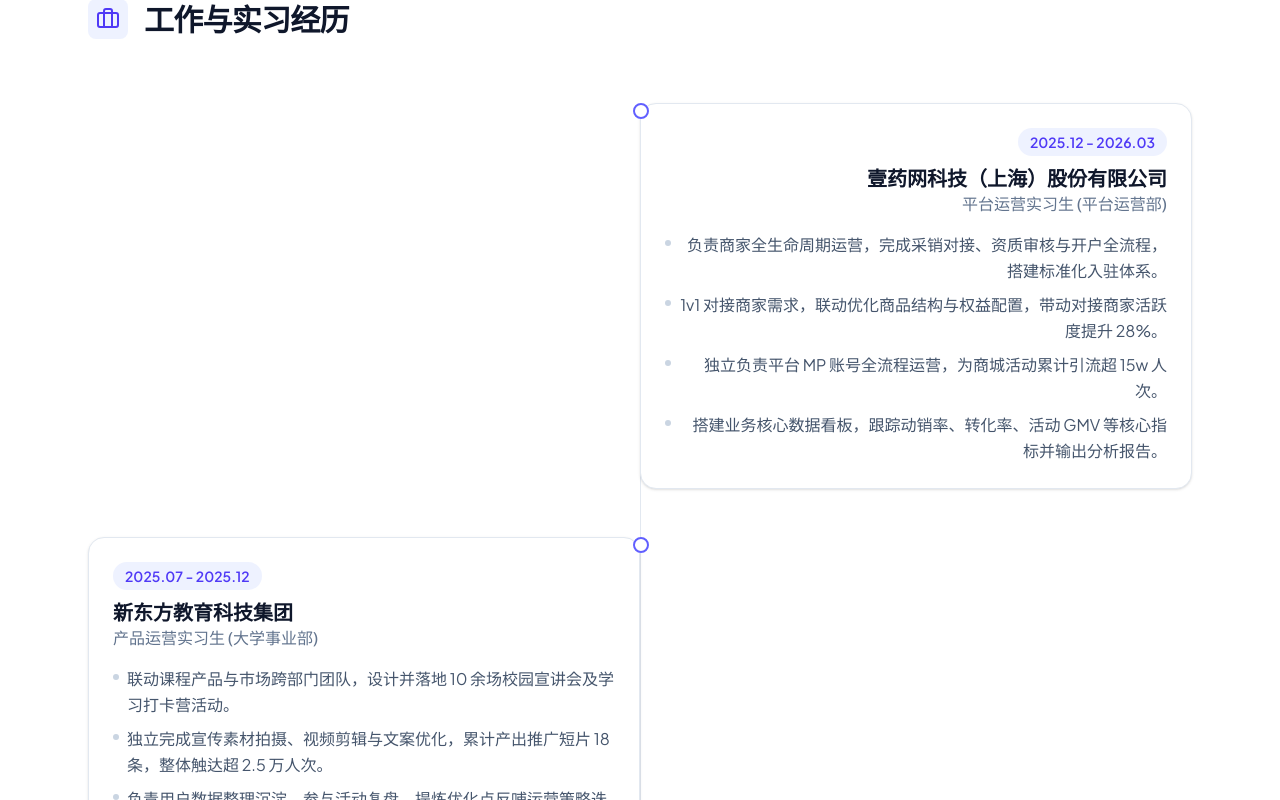
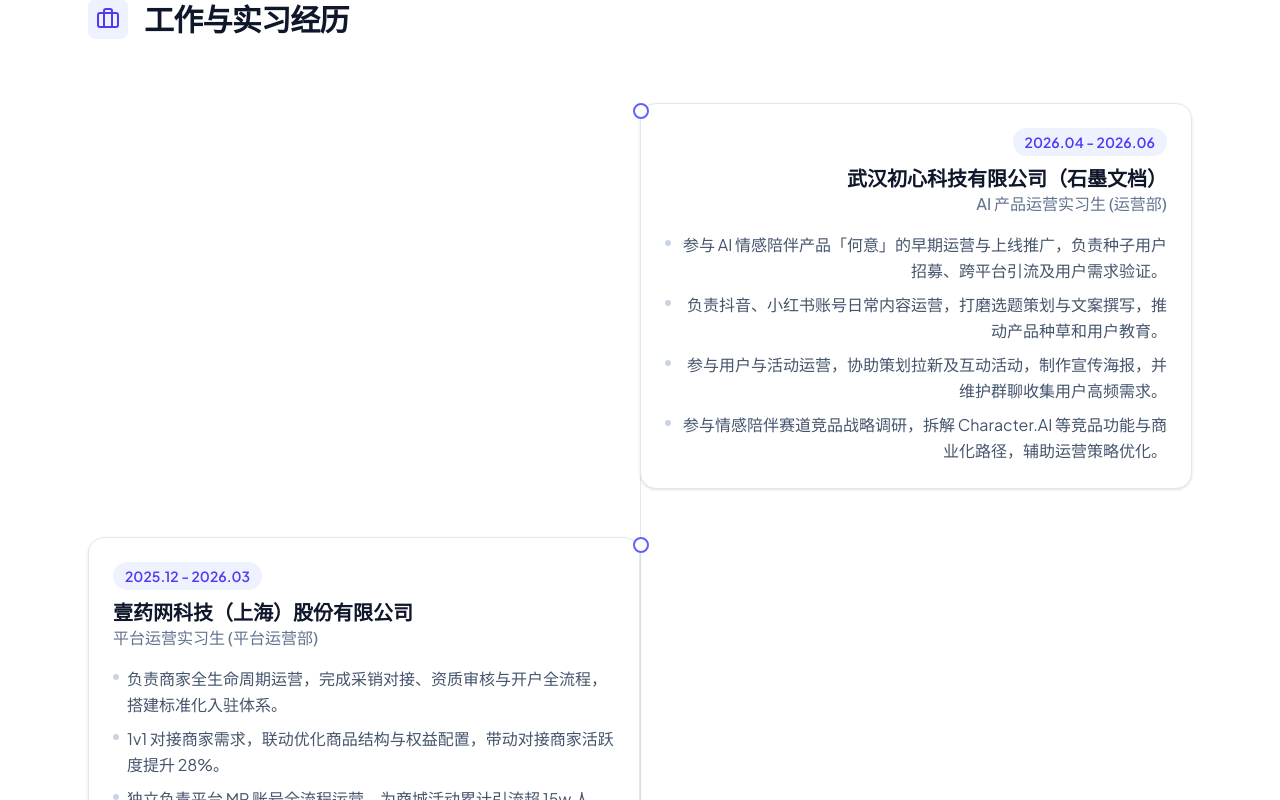
Before and after one commit to Eren9523/My-introduce-of-web, a React (Vite) app: page / in a window 1280 px wide. Shown: the part 3520-4320 px from the top of the page. Built offline with nearby package versions, Linux system fonts and the light colour scheme; no server answers.

Commit message:
feat: add ShiMo Document internship experience
Update experiences list to include the AI product operations internship at ShiMo Document.

```diff
--- a/src/constants.ts
+++ b/src/constants.ts
@@ -84,6 +84,17 @@
 ];
 
 export const EXPERIENCES: Experience[] = [
+  {
+    company: '武汉初心科技有限公司（石墨文档）',
+    role: 'AI 产品运营实习生 (运营部)',
+    period: '2026.04 - 2026.06',
+    description: [
+      '参与 AI 情感陪伴产品「何意」的早期运营与上线推广，负责种子用户招募、跨平台引流及用户需求验证。',
+      '负责抖音、小红书账号日常内容运营，打磨选题策划与文案撰写，推动产品种草和用户教育。',
+      '参与用户与活动运营，协助策划拉新及互动活动，制作宣传海报，并维护群聊收集用户高频需求。',
+      '参与情感陪伴赛道竞品战略调研，拆解 Character.AI 等竞品功能与商业化路径，辅助运营策略优化。'
+    ]
+  },
   {
     company: '壹药网科技（上海）股份有限公司',
     role: '平台运营实习生 (平台运营部)',
```
